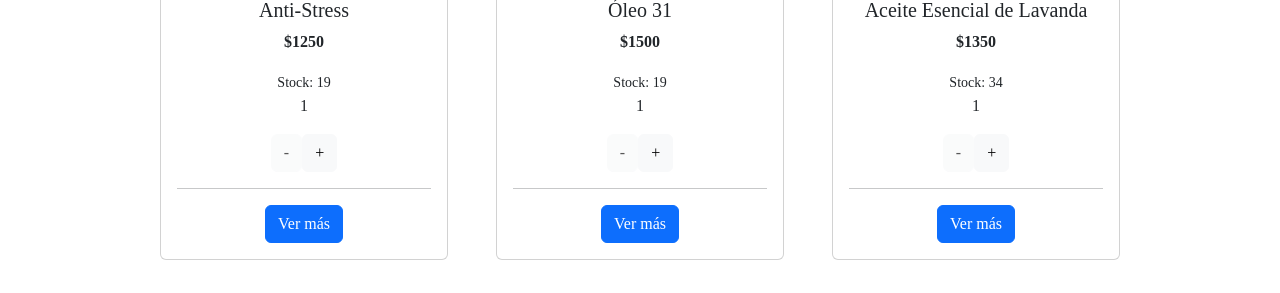
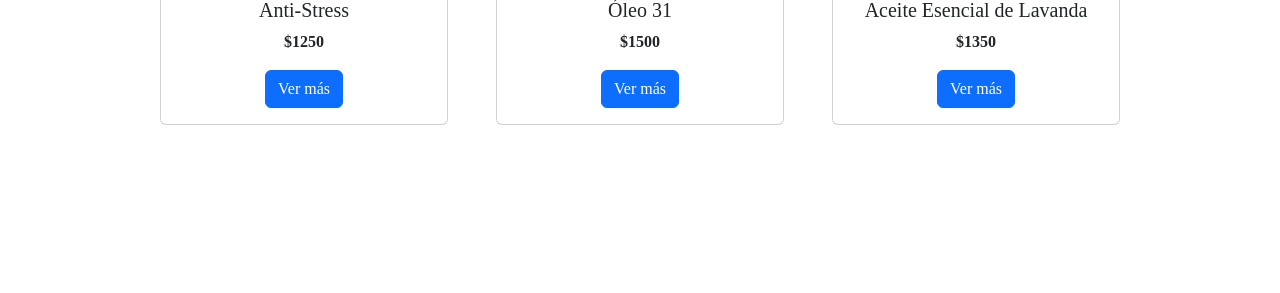
Before and after one commit to davidles/ecommerceLeTul, a React (Create React App) app: page / in a window 1280 px wide. Shown: the part 442-735 px from the top of the page. Built offline with nearby package versions, Linux system fonts and the light colour scheme.

Commit message:
Catálogo por MAPS y Promises

```diff
--- a/src/Components/Item/Item.js
+++ b/src/Components/Item/Item.js
@@ -1,8 +1,7 @@
 import React from 'react'
-import { Container, Row, Col, Card } from 'react-bootstrap';
-import ItemCount from '../ItemCount/ItemCount'
+import { Container, Row, Col, Card, Button } from 'react-bootstrap';
 
-const Item = ({ title, price, pictureURL, stock })  => {
+const Item = ({ title, price, pictureURL })  => {
 
     const onAdd = ( cantidad ) =>{
         console.log(`Cantidad de productos: ${cantidad}`)
@@ -20,7 +19,7 @@ const Item = ({ title, price, pictureURL, stock })  => {
                                 <Card.Text>
                                     <strong>${price}</strong>
                                 </Card.Text>
-                                <ItemCount stock={stock} initial={1} onAdd={onAdd} />
+                                <Button variant="primary" >Ver más</Button>
                             </Card.Body>
                         </Card>
                     </Col>
```
